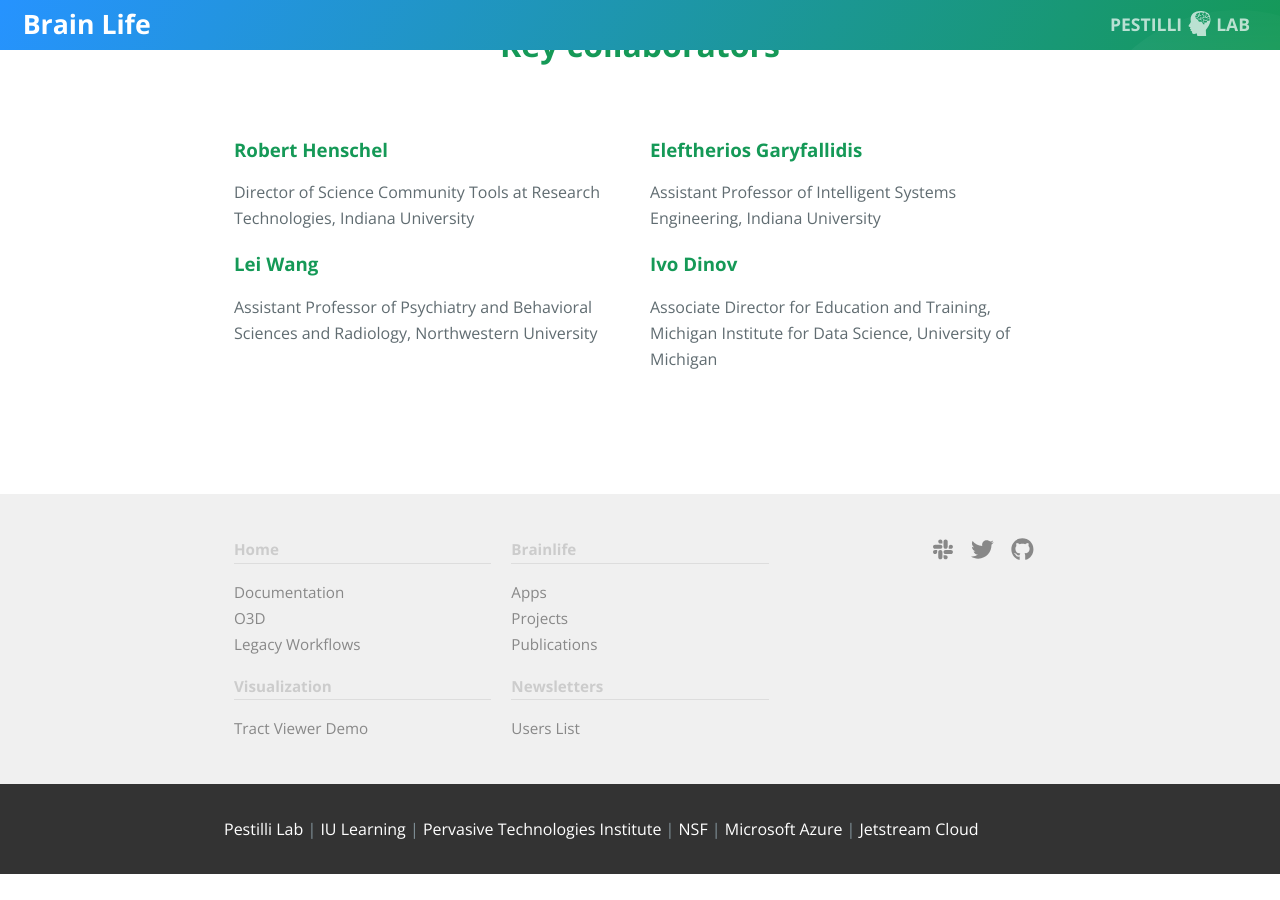
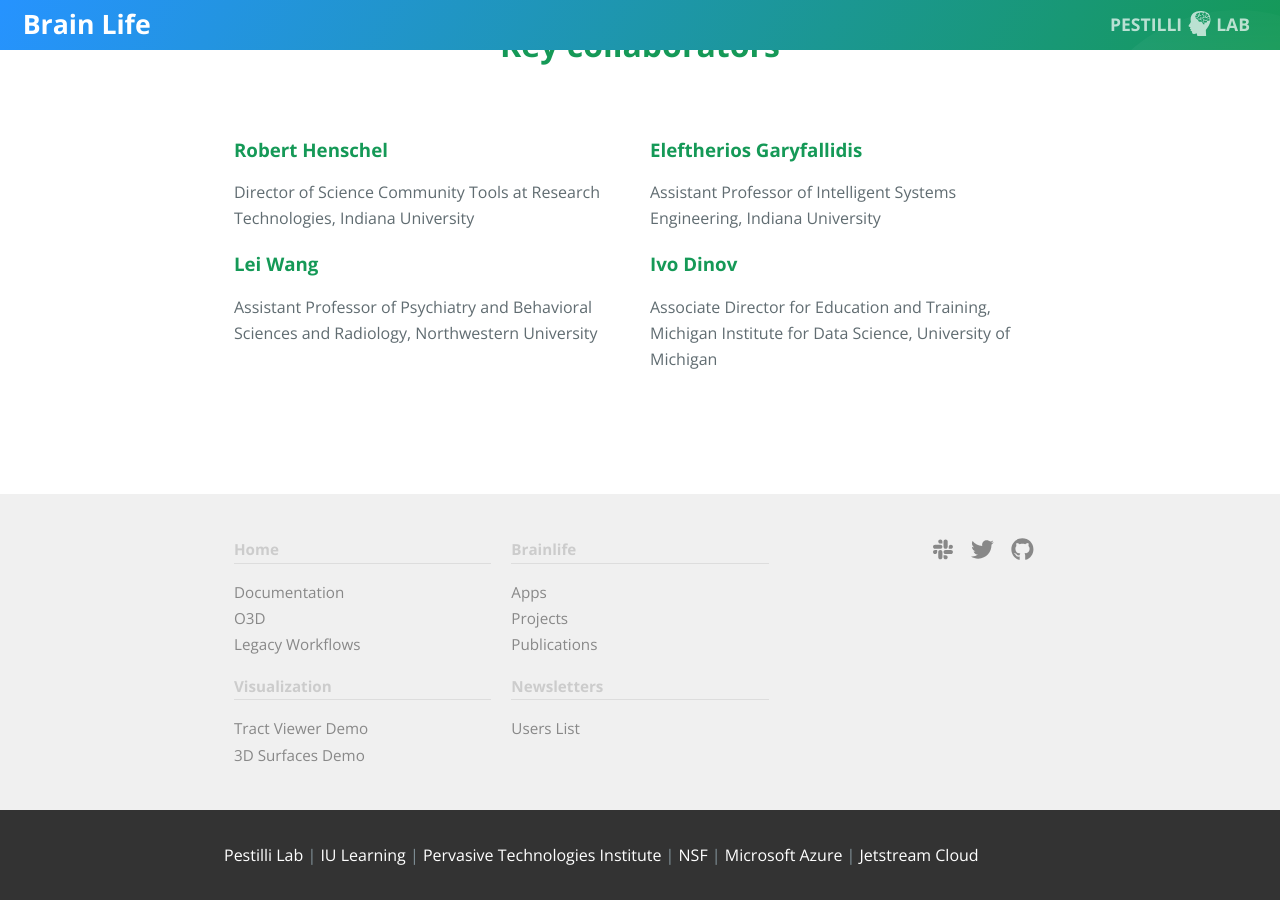
Before and after one commit to brainlife/brainlife.github.io, a Jekyll site: the page built from index.md, in a window 1280 px wide and 900 px high, scrolled down 5637 px. Built offline with Jekyll 4.4.1, drawn with Linux system fonts in a browser that asks for light colours; nearby versions of some CDN libraries; before the commit the page ends 6511 px from its top, so only the background shows below that.

Commit message:
added a link for 3dsurfaces demo

```diff
--- a/_includes/page-footer.html
+++ b/_includes/page-footer.html
@@ -13,6 +13,7 @@
                 <b>Visualization</b>
             </p>
             <a href="https://brainlife.io/ui/tractview/demo.html">Tract Viewer Demo</a><br>
+            <a href="https://brainlife.io/ui/surfaces/">3D Surfaces Demo</a><br>
         </td>
         <td width="33%">
             <p style="border-bottom: 1px solid #ddd;">
```
